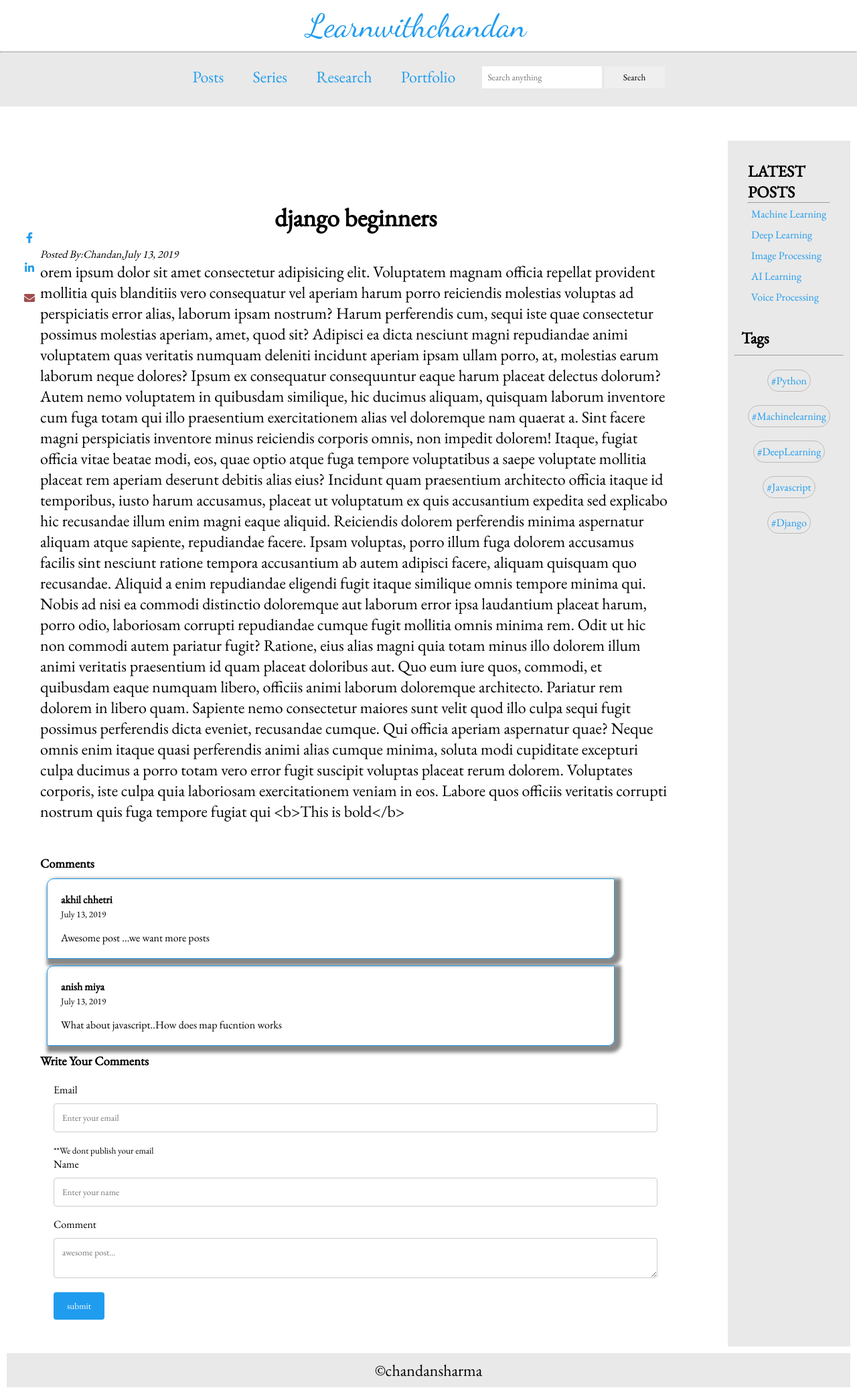
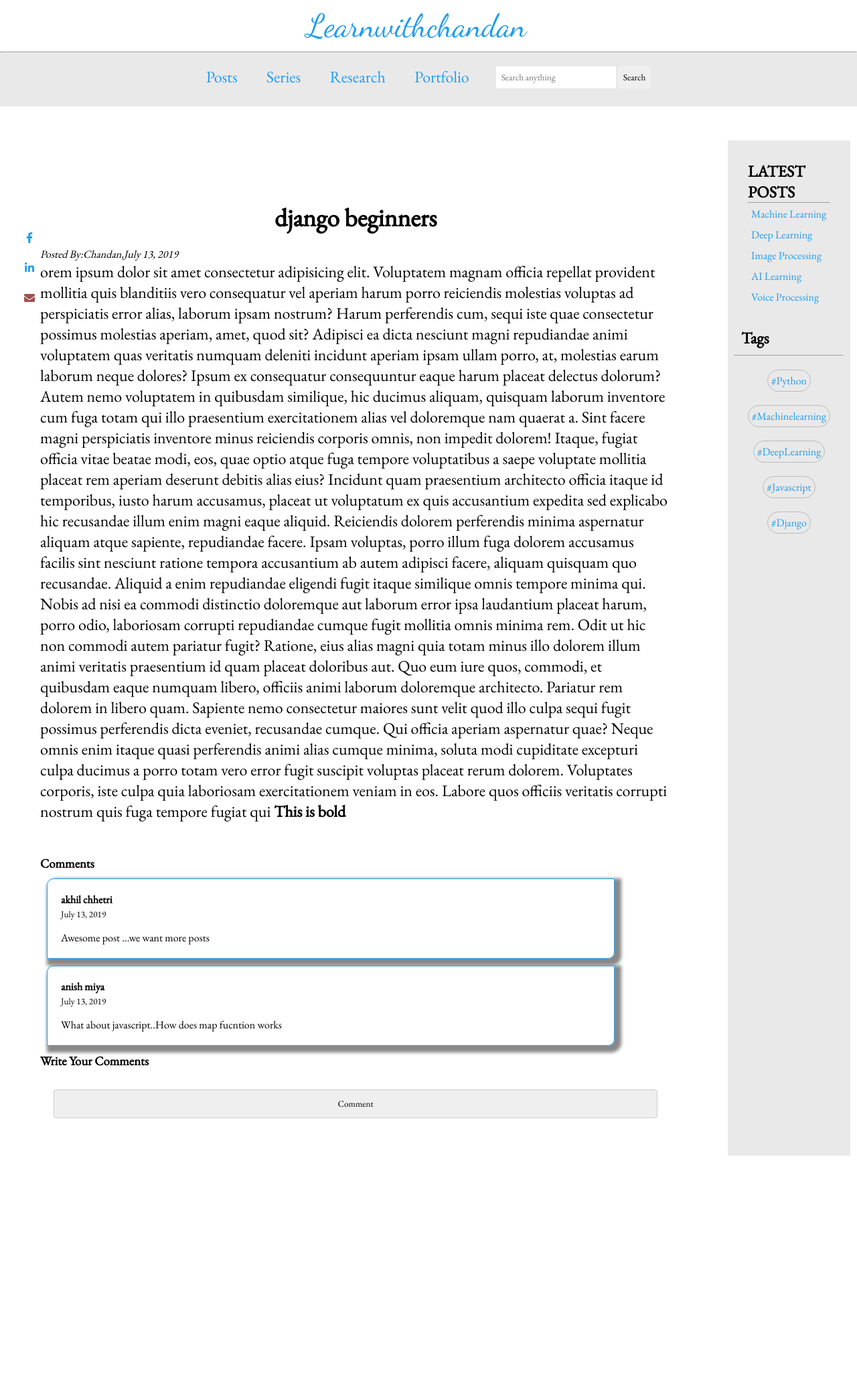
Before and after one commit to schandan351/blog_django, a Django app: page /1/ in a window 1280 px wide. Shown: the whole page at 67% size. After the commit the page ends 1726 px from the top, so only its background shows below. Run offline with Django 3.2, Linux system fonts and the light colour scheme; data comes from the database, SQL or seed files in the repository; both versions use the stored data as it was after the commit; some libraries are stand-ins or nearby versions.

Commit message:
comments are added

```diff
--- a/blog/views.py
+++ b/blog/views.py
@@ -1,16 +1,27 @@
-from django.shortcuts import render
+from django.shortcuts import render,HttpResponseRedirect,HttpResponse,get_object_or_404
 from  .models import Post,Comment
-from django.views.generic import ListView,DetailView,TemplateView
+from django.views.generic import ListView,DetailView,TemplateView,CreateView,FormView
+from django.views import View
+from blog.forms import CommentForm
 # Create your views here.
 
 class ShowPosts(ListView):
   model=Post
 
-
 class ShowDetail(DetailView):
   model=Post
   template_name='blog/post_detail.html'
 
+
 class ShowComment(TemplateView):
   model=Comment
   template_name='blog/post_detail.html'
+
+class CommentForms(FormView):
+  template_name='blog/post_detail.html'
+  form_class=CommentForm
+  success_url='/'
+
+  def form_valid(self,form):
+    form.save()
+    return HttpResponse("Thanks")
--- a/learnwithchandan/urls.py
+++ b/learnwithchandan/urls.py
@@ -1,18 +1,4 @@
-"""learnwithchandan URL Configuration
 
-The `urlpatterns` list routes URLs to views. For more information please see:
-    https://docs.djangoproject.com/en/2.2/topics/http/urls/
-Examples:
-Function views
-    1. Add an import:  from my_app import views
-    2. Add a URL to urlpatterns:  path('', views.home, name='home')
-Class-based views
-    1. Add an import:  from other_app.views import Home
-    2. Add a URL to urlpatterns:  path('', Home.as_view(), name='home')
-Including another URLconf
-    1. Import the include() function: from django.urls import include, path
-    2. Add a URL to urlpatterns:  path('blog/', include('blog.urls'))
-"""
 from django.contrib import admin
 from django.urls import path,include,re_path
 from blog.views import ShowPosts,ShowDetail
@@ -21,7 +7,8 @@
 urlpatterns = [
     path('admin/', admin.site.urls),
     path('',ShowPosts.as_view(),name='show_posts'),
-    re_path(r'^(?P<pk>\d+)/$',ShowDetail.as_view(),name='post_detail')
+    re_path(r'^(?P<pk>\d+)/$',ShowDetail.as_view(),name='post_detail'),
+    # re_path(r'^(?P<pk>\d+)/$',commentform,name='form_view')
 
 ]
 if settings.DEBUG:
--- a/templates/blog/post_detail.html
+++ b/templates/blog/post_detail.html
@@ -13,7 +13,7 @@
 
                 <p><em>Posted By:{{post.author|title}},{{post.published_date|date}}</em></p>
                 <div class="detail-texts">
-                    {{post.detail}}
+                    {{post.detail|safe}}
                 </div>
             </div>
 
@@ -34,21 +34,16 @@
                     <p>NO COMMENTS YET.BE FIRST TO COMMENTS</p>
                 {%endfor%}
                 <h1>Write Your Comments</h1>
-                <form action="" method="post">
-                    <label for="email">Email</label>
-                    <input type="text" id="email" placeholder="Enter your email">
-                    <span><small>**We dont publish your email</small></span><br/>
 
-                    <label for="name">Name</label>
-                    <input type="text" id="name" placeholder="Enter your name">
+                <form method="POST">
+                    {% csrf_token %}
+                    {{form}}
+                    <input type="submit" value="Comment">
+                </form>
 
-                    <label for="comment-text">Comment</label>
-                    <textarea name="" id="comment-text" placeholder="awesome post..."></textarea>
-                    <button type="submit">submit</button>
-                </form>
+
             </div>
             <!-- end of comment area -->
-
 
 
    <!-- end of post detail section -->
--- a/templates/blog/post_list.html
+++ b/templates/blog/post_list.html
@@ -42,9 +42,10 @@
                 </div>
                 <div class="Searchform">
                     <!-- for search -->
-                    <form method="post" class="search">
-                        <input type="text" placeholder="Search anything">
-                        <button type="submit">Search</button>
+                    <form method="post" class="search" action={% url 'show_posts' %}>
+                        {% csrf_token %}
+                        <input type="text" name='q' placeholder="Search anything">
+                        <input type="submit" value=Search>
                     </form>
                 </div>
             </div>
@@ -85,6 +86,10 @@
             {% block detail%}
 
             {% endblock%}
+            {% block comments%}
+
+            {% endblock%}
+
             <!-- end post -->
         </div>
         <!-- end post-container -->
@@ -152,10 +157,10 @@
     <!-- side bar section -->
 
 <!-- end of side-bar section -->
-    <footer>
+    <!-- <footer>
         &copy;chandansharma
-    </footer>
+    </footer> -->
 
 </body>
-<script src="js/mobile.js"></script>
+<script src={% static 'js/mobile.js' %}></script>
 </html>
```
Also changed, not shown: blog/forms.py (added, +8 -0 lines), templates/blog/comments.html (added, +12 -0 lines), db.sqlite3.
